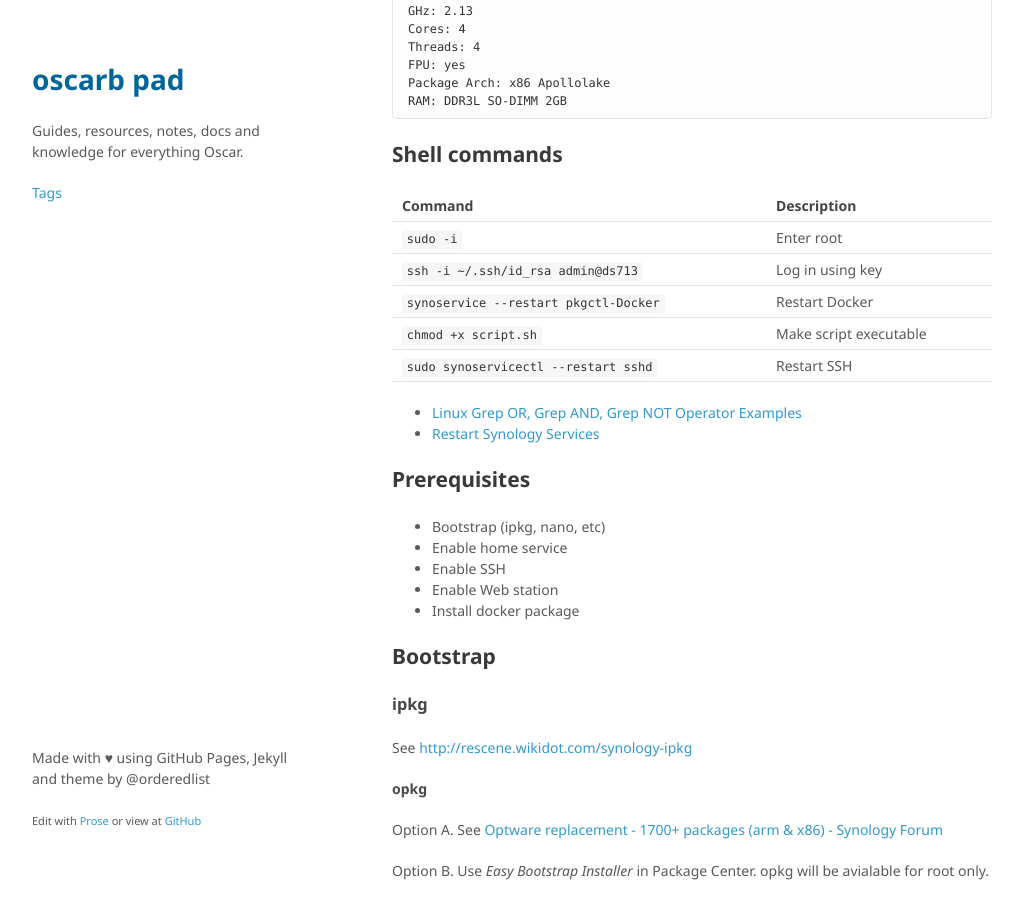
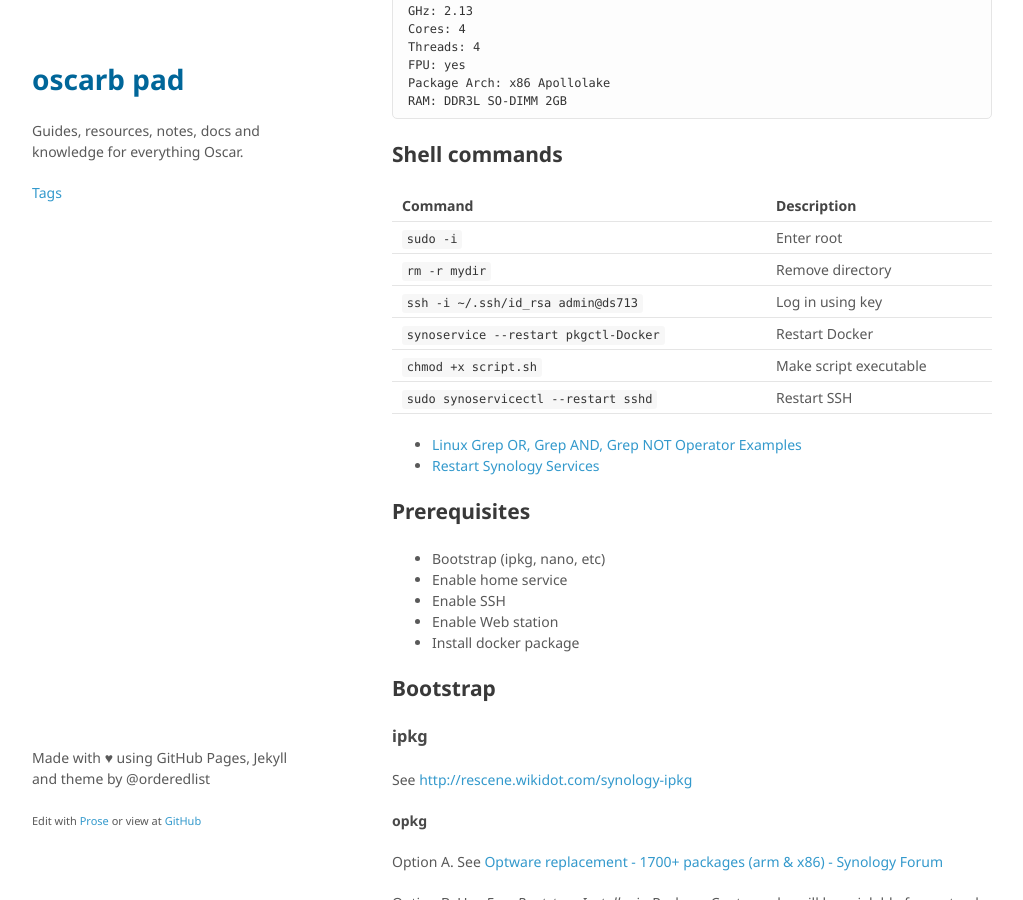
Before and after one commit to oscarb/pad, a Jekyll site: the page built from _docs/ds713.md, in a window 1280 px wide and 900 px high, scrolled down 1428 px. Shown: the whole window, without its empty margins (128-1151 px from the left). Built offline with Jekyll 4.4.1, drawn with Linux system fonts in a browser that asks for light colours; some web fonts are replaced.

Commit message:
Update ds713.md

```diff
--- a/_docs/ds713.md
+++ b/_docs/ds713.md
@@ -37,6 +37,7 @@ published: true
 Command | Description
 --------|------------
 `sudo -i` | Enter root
+`rm -r mydir` | Remove directory
 `ssh -i ~/.ssh/id_rsa admin@ds713` | Log in using key
 `synoservice --restart pkgctl-Docker` | Restart Docker
 `chmod +x script.sh` | Make script executable
```
